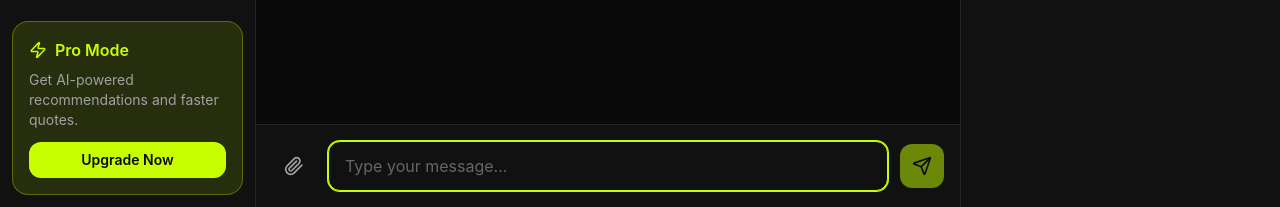
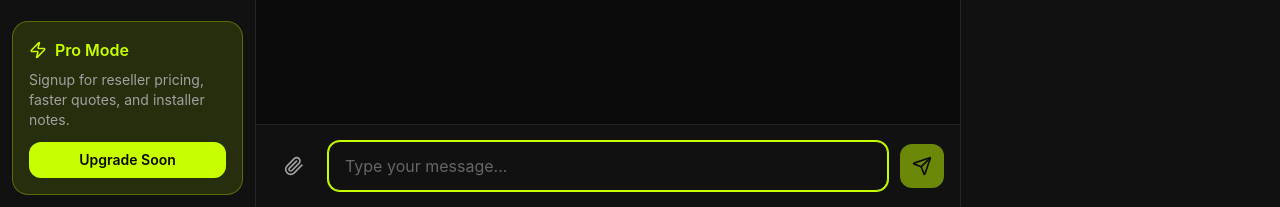
Before and after one commit to AudicoSA/audico_management_team, a Next.js app in the folder audico-chat-quote/: page / in a window 1280 px wide. Shown: the part 593-800 px from the top of the page. Built offline with nearby package versions, Linux system fonts and the light colour scheme.

Commit message:
chore: update Pro Mode banner messaging
- Changed description to emphasize reseller pricing and installer notes
- Updated button text from 'Upgrade Now' to 'Upgrade Soon'

```diff
--- a/audico-chat-quote/src/components/layout/sidebar.tsx
+++ b/audico-chat-quote/src/components/layout/sidebar.tsx
@@ -125,10 +125,10 @@ export function Sidebar({ collapsed, onToggle }: SidebarProps) {
               <span className="font-semibold text-accent">Pro Mode</span>
             </div>
             <p className="text-sm text-foreground-muted mb-3">
-              Get AI-powered recommendations and faster quotes.
+              Signup for reseller pricing, faster quotes, and installer notes.
             </p>
             <button className="btn-primary w-full text-sm">
-              Upgrade Now
+              Upgrade Soon
             </button>
           </div>
         </div>
```
